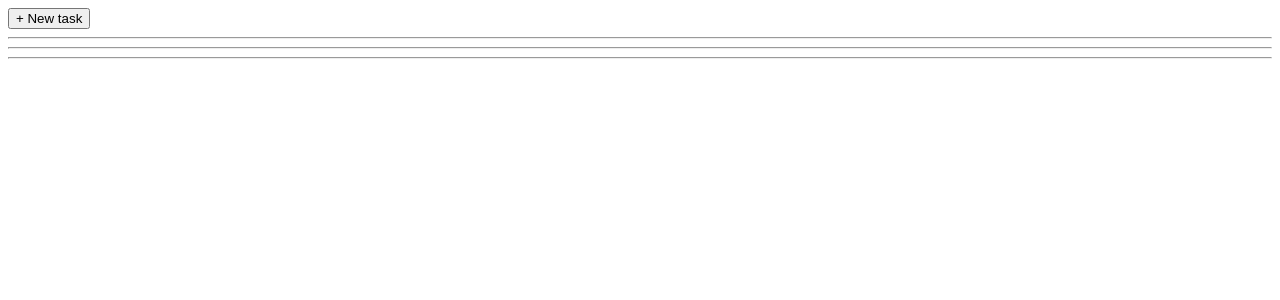
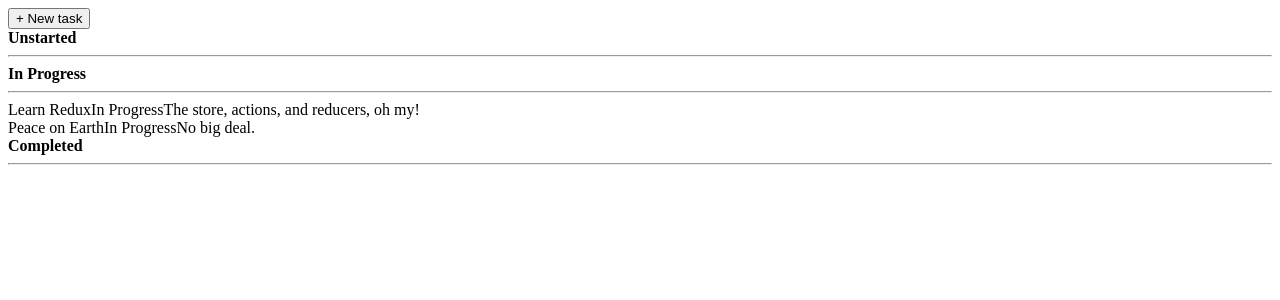
Before and after one commit to zulus23/testreact, a React app: page / in a window 1280 px wide. Shown: the top 300 px of the page. Built offline with nearby package versions, Linux system fonts and the light colour scheme.

Commit message:
study redux

```diff
--- /dev/null
+++ b/src/components/taskspage/Task.js
@@ -0,0 +1,13 @@
+import React from 'react';
+
+const Task = (props) => {
+    return (
+        <div>
+            {props.task.title}
+            {props.task.status}
+            {props.task.description}
+        </div>
+    );
+};
+
+export default Task;
--- a/src/components/taskspage/TaskList.js
+++ b/src/components/taskspage/TaskList.js
@@ -1,14 +1,18 @@
 import React, {Component} from 'react';
-
+import Task from './Task'
 const  TaskList = (props) => {
     return (
-        <div className="task">
-            <div className="task-header">
-                <div>{props.tasks.title}</div>
+        <div className="task-list">
+            <div className="task-list-title">
+                <strong>{props.status}</strong>
             </div>
 
             <hr />
-            <div className="task-body">{props.tasks.description}</div>
+            {
+                props.tasks.map(task => (
+                    <Task key={task.id} task={task}/>
+                ))
+            }
         </div>
     )
 }
--- a/src/reducers/index.js
+++ b/src/reducers/index.js
@@ -16,5 +16,8 @@ const mockTasks = [
 ];
 
 export default function tasks(state = {tasks:mockTasks}, action) {
+    if (action.type === 'CREATE_TASK'){
+        return {tasks: state.tasks.concat(action.payload)}
+    }
     return state
 }
```
